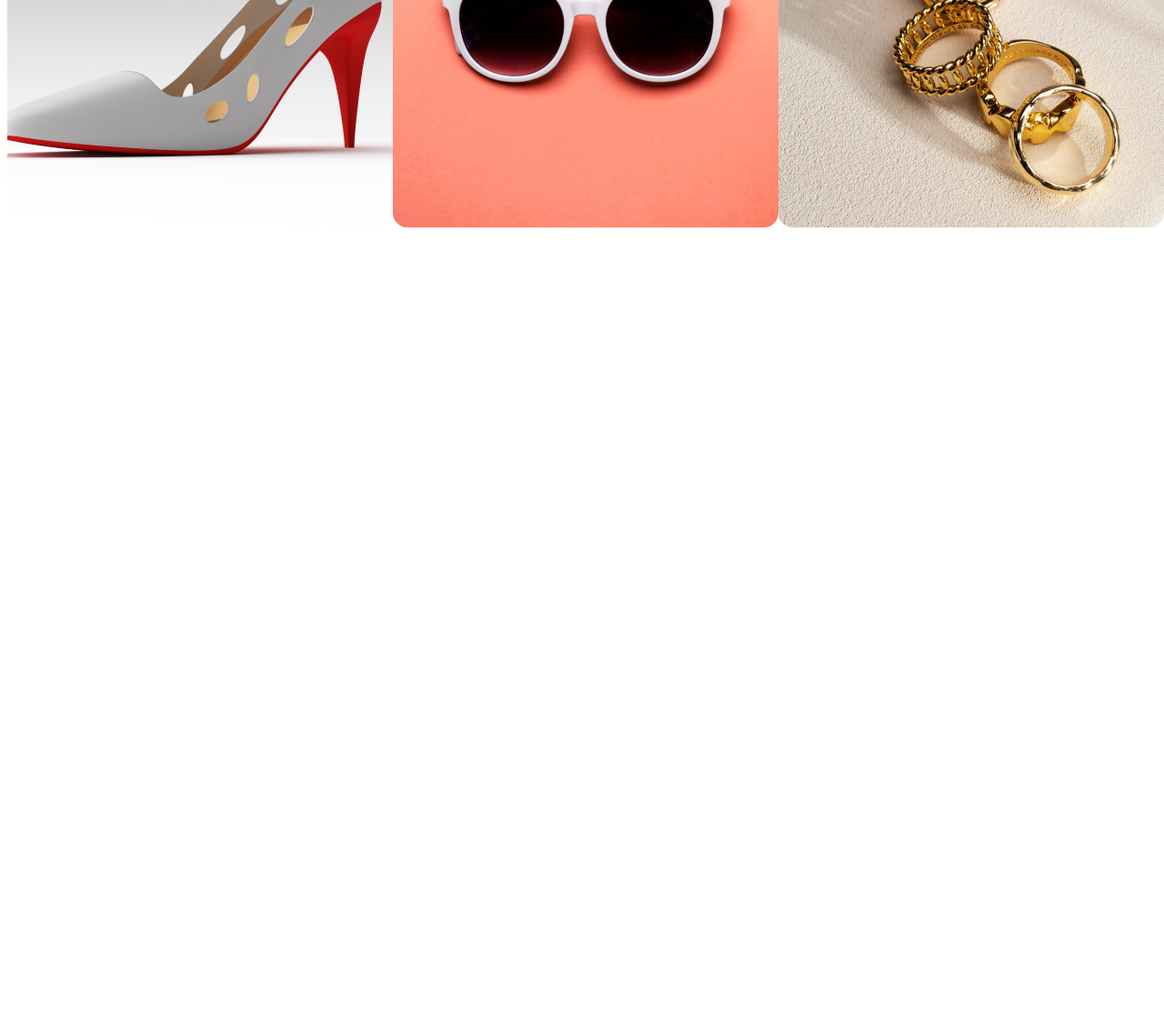
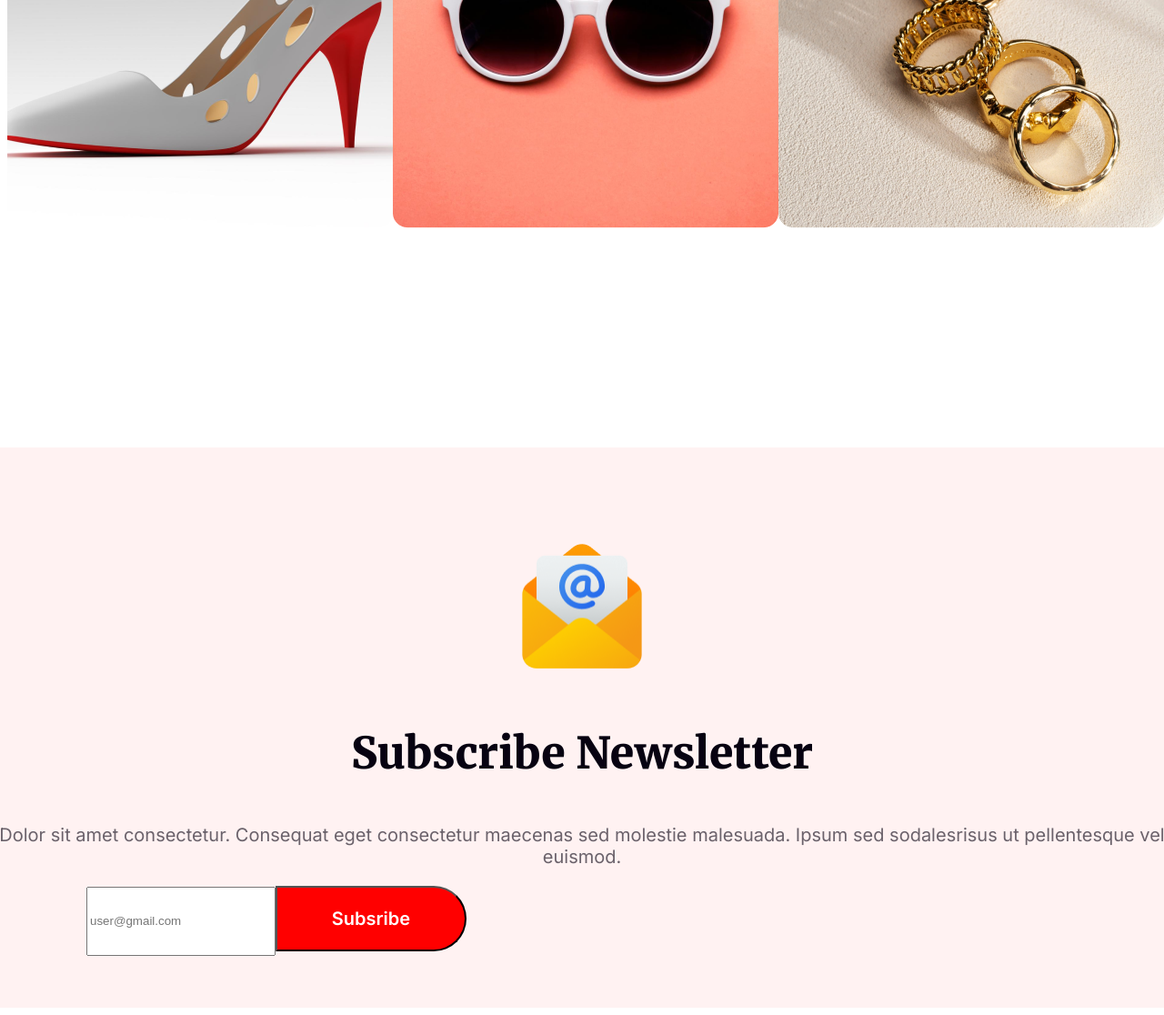
Before and after one commit to Sihab89T/Assignment-01-New-Year, a plain HTML site: page index.html in a window 1280 px wide. Shown: the part 4942-6058 px from the top of the page at 91% size. Before the commit the page ends 5197 px from the top, so only its background shows below. Drawn offline with Linux system fonts and the light colour scheme.

Commit message:
added newsletter section

```diff
--- a/index.html
+++ b/index.html
@@ -73,9 +73,9 @@
             </p>
         </div>
 
-    <div class="banner5-img">
+        <div class="banner5-img">
 
-    </div>
+        </div>
     </section>
 
     <section>
@@ -83,7 +83,8 @@
             <div class="banner6-text">
                 <h5 id="banner6-title">THE BEST GIFTS</h5>
                 <h2 id="banner6-title2">Our Awesome Portfolio</h2>
-                <p id="banner6-title-description">Dolor sit amet consectetur. Consequat eget consectetur maecenas sed molestie malesuada. Ipsum sed sodales risus ut pellentesque vel euismod. </p>
+                <p id="banner6-title-description">Dolor sit amet consectetur. Consequat eget consectetur maecenas sed
+                    molestie malesuada. Ipsum sed sodales risus ut pellentesque vel euismod. </p>
             </div>
             <div class="portfolio-img-section1">
                 <div><img src="images/Rectangle 3.png" alt=""></div>
@@ -98,6 +99,22 @@
         </div>
     </section>
 
+    <header>
+    <div class="container">
+        <div class="Newsletter bg">
+            <img class="c-img" src="images/Group 61.png" alt="">
+            <h3 class="newsletter-title">Subscribe Newsletter</h3>
+            <p class="Newsletter-para">Dolor sit amet consectetur. Consequat eget consectetur maecenas sed molestie malesuada. Ipsum sed sodalesrisus ut pellentesque vel euismod.</p>
+            <div class="Subscribe-btn">
+                <form>
+                    <input class="input-tab" type="email"
+                    placeholder="user@gmail.com"><button class="red"><span class="subscribe-text">Subsribe</span></button>
+                </form>
+            </div>
+        </div>
+    </div>
+</header>
+
 
 </body>
 
--- a/styles/styles.css
+++ b/styles/styles.css
@@ -228,10 +228,86 @@
          display: flex;
          margin: auto;
          align-items: center;
-
      }
 
      .portfolio-img-section2 {
          display: flex;
          margin: auto;
+         margin-bottom: auto;
      }
+
+     /* Newsletter section */
+
+     .container {
+        justify-items: center;
+         margin-top: 800px;
+     }
+
+     .newsletter {
+         width: 1320px;
+         height: 600px;
+         margin: auto;
+         margin-top: 800px;
+
+     }
+
+     .bg {
+         background: ;
+         border-radius: 16px;
+         background: rgba(255, 0, 0, 0.05);
+         width: 1320px;
+         height: 616px;
+     }
+
+     .c-img {
+         width: 150px;
+         height: 150px;
+         flex-shrink: 0;
+         padding-top: 100px;
+     }
+
+     .newsletter-title {
+         color: #070211;
+         font-family: Merriweather;
+         font-size: 48px;
+         font-weight: 900;
+     }
+
+     .Newsletter-para {
+         color: rgba(7, 2, 17, 0.60);
+         font-family: Inter;
+         font-size: 20px;
+         font-weight: 400;
+     }
+
+     .Subscribe-btn {
+         width: 648px;
+         height: 72px;
+     }
+
+     .red {
+         width: 210px;
+         height: 72px;
+         border-radius: 0px 50px 50px 0px;
+         background: #F00;
+     }
+
+     .subscribe-text {
+         color: #FFF;
+         text-align: center;
+         font-family: Inter;
+         font-size: 20px;
+         font-weight: 600;
+     }
+
+     .newsletter form input {
+        width: 210px;
+        height: 72px;
+
+     }
+
+     .input-tab {
+        width: 200px;
+         height: 70px;
+
+     }
```
